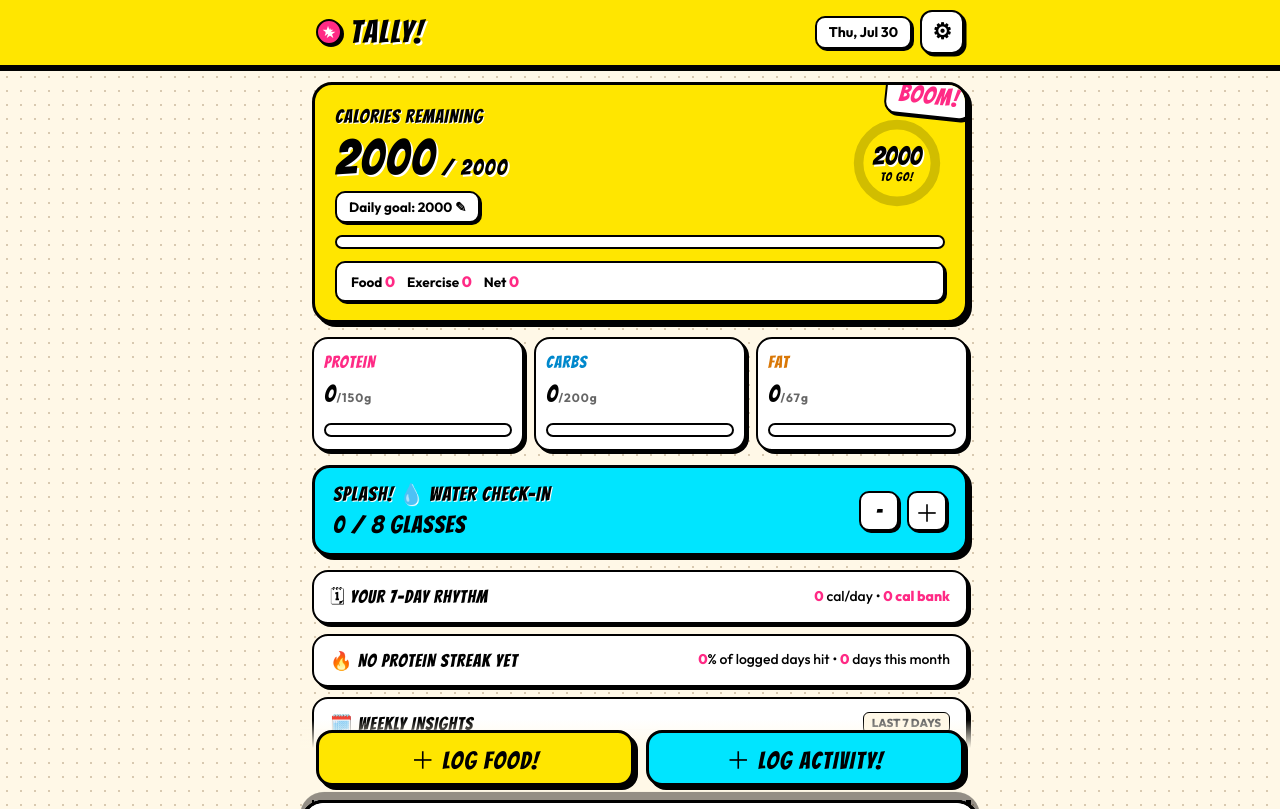
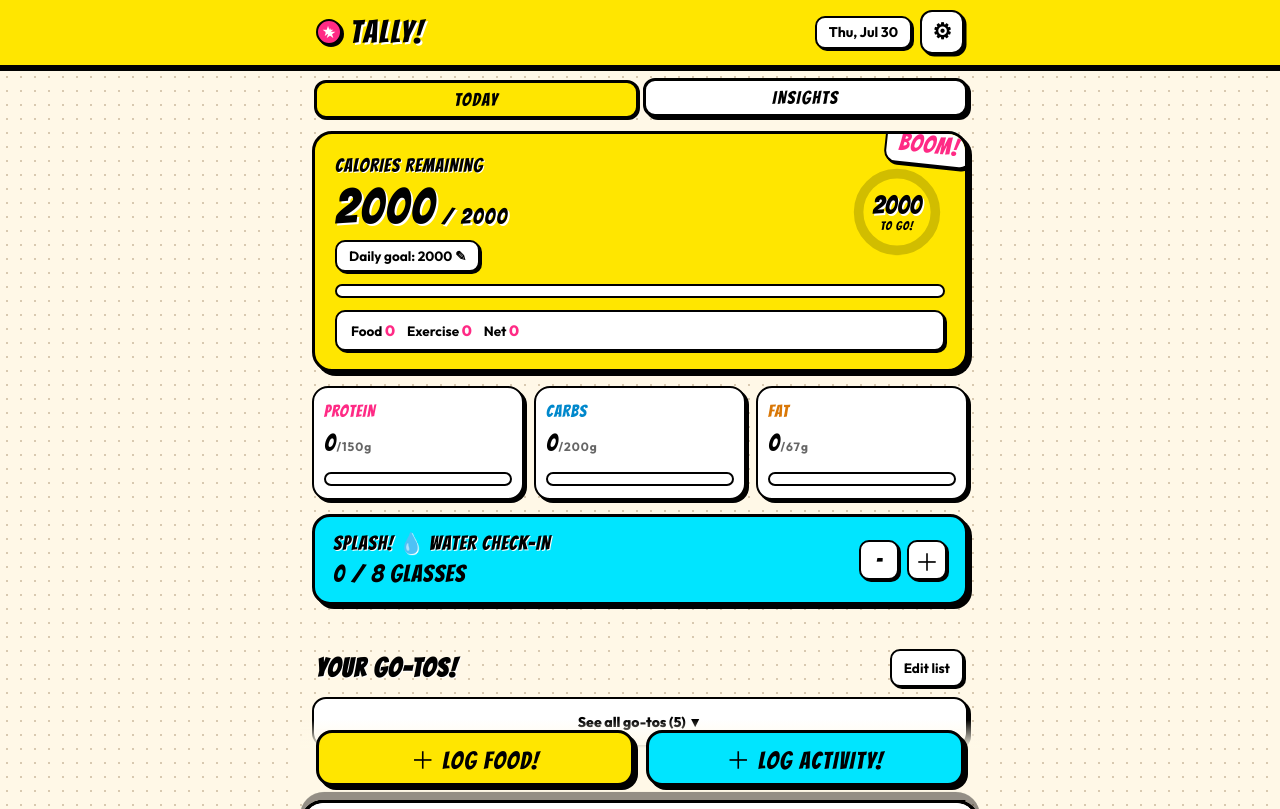
Before and after one commit to ryan258/Tally, a plain HTML site: page index.html in a window 1280 px wide. Shown: the top 809 px of the page. Drawn offline with Linux system fonts and the light colour scheme.

Commit message:
feat: add view switcher tabs to toggle between Today and Insights panes

```diff
--- a/index.html
+++ b/index.html
@@ -127,6 +127,17 @@
   /* Summary Section */
   .summary{padding: 14px 4px 6px}
 
+  /* TODAY / INSIGHTS view switcher */
+  .view-tabs{display:flex;gap:6px;padding:10px 4px 0}
+  .view-tab{
+    flex:1; background:#fff; border:3px solid #000; border-radius:12px;
+    padding:7px 0; font-family:'Bangers',cursive; font-size:18px; letter-spacing:1.5px;
+    cursor:pointer; box-shadow:3px 3px 0 #000;
+  }
+  .view-tab.active{background:var(--pop-yellow); box-shadow:1px 1px 0 #000; transform:translate(2px,2px)}
+  body.view-insights #todayPane, body.view-insights main{display:none}
+  body:not(.view-insights) #insightsPane{display:none}
+
   /* Main Calorie Hero Card - Electric Yellow Reserved */
   .stat{
     background: var(--pop-yellow);
@@ -539,7 +550,13 @@
 <div id="app">
   <div class="pull-indicator" id="pullIndicator">↓ PULL TO REFRESH!</div>
 
+  <div class="view-tabs" role="tablist">
+    <button class="view-tab active" id="tabToday" role="tab" aria-selected="true" aria-controls="todayPane">TODAY</button>
+    <button class="view-tab" id="tabInsights" role="tab" aria-selected="false" aria-controls="insightsPane">INSIGHTS</button>
+  </div>
+
   <section class="summary">
+   <div id="todayPane" role="tabpanel" aria-labelledby="tabToday">
     <div class="stat" id="calStatCard">
       <div class="stat-top">
         <div class="stat-info">
@@ -596,7 +613,9 @@
         <button class="water-btn" id="waterAdd" aria-label="Add one glass of water">＋</button>
       </div>
     </div>
-
+   </div>
+
+   <div id="insightsPane" role="tabpanel" aria-labelledby="tabInsights">
     <!-- Weekly Calorie Averaging Card -->
     <div class="weekly-card" id="weeklyCard">
       <span class="label">🗓 YOUR 7-DAY RHYTHM</span>
@@ -658,6 +677,7 @@
         <div class="chart-container" id="proChart"></div>
       </div>
     </div>
+   </div>
 
     <div id="srTotals" class="sr-only" role="status" aria-live="polite"></div>
   </section>
@@ -1223,6 +1243,20 @@
     $("#wCalHitRate").textContent = `${summary.calHitRate}%`;
     $("#wProHitRate").textContent = `${summary.proHitRate}%`;
   }
+
+  /* TODAY / INSIGHTS view switcher */
+  function setView(v){
+    const insights = v === "insights";
+    document.body.classList.toggle("view-insights", insights);
+    $("#tabToday").classList.toggle("active", !insights);
+    $("#tabInsights").classList.toggle("active", insights);
+    $("#tabToday").setAttribute("aria-selected", String(!insights));
+    $("#tabInsights").setAttribute("aria-selected", String(insights));
+    try{ localStorage.setItem("tally.view", v); }catch(e){}
+  }
+  $("#tabToday").onclick = () => { vibrate(10); setView("today"); };
+  $("#tabInsights").onclick = () => { vibrate(10); setView("insights"); scrollTo(0,0); };
+  try{ setView(localStorage.getItem("tally.view") || "today"); }catch(e){}
 
   /* Item 25: 7-Day / 30-Day Trend Charts Renderer */
   let trendPeriod = 7;
```
